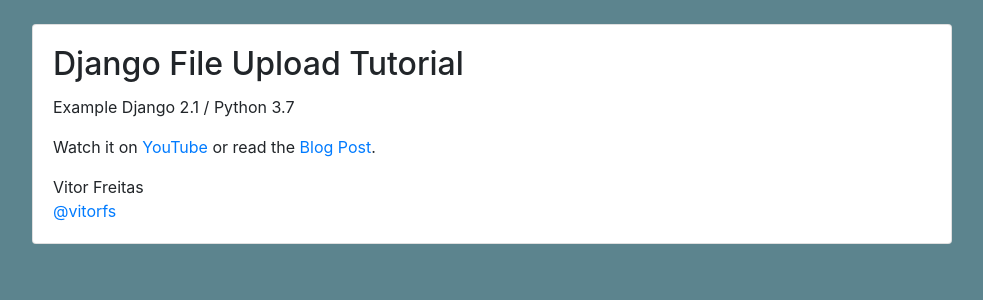
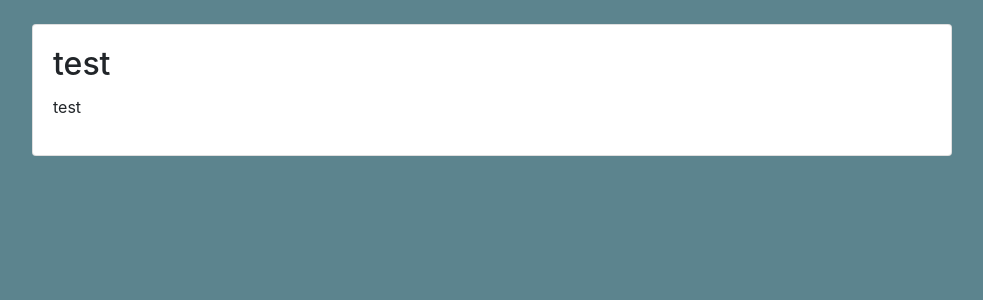
Before and after one commit to ojaskittur/404_NOT_FOUND, a Django app: page / in a window 1280 px wide. Shown: the part 56-356 px from the top of the page, without its empty margins (148-1131 px from the left). Run offline with Django 3.2, Linux system fonts and the light colour scheme; parts of the project's set-up code (start-up, migrations or seed data) failed here and were passed over; some libraries are stand-ins or nearby versions.

Commit message:
Update home.html

```diff
--- a/django-upload-example/mysite/templates/home.html
+++ b/django-upload-example/mysite/templates/home.html
@@ -1,14 +1,11 @@
 {% extends 'base.html' %}
 
 {% block content %}
-  <h2 class="card-title">Django File Upload Tutorial</h2>
-  <p class="card-text">Example Django 2.1 / Python 3.7</p>
+  <h2 class="card-title">test</h2>
+  <p class="card-text">test</p>
+
   <p class="card-text">
-    Watch it on <a href="https://www.youtube.com/playlist?list=PLLxk3TkuAYnpm24Ma1XenNeq1oxxRcYFT">YouTube</a> or
-    read the <a href="https://simpleisbetterthancomplex.com/tutorial/2016/08/01/how-to-upload-files-with-django.html">Blog Post</a>.
-  </p>
-  <p class="card-text">
-    Vitor Freitas<br>
-    <a href="https://twitter.com/vitorfs">@vitorfs</a>
+
+    <a href="https://github.com/ojaskittur/404_NOT_FOUND"></a>
   </p>
 {% endblock %}
```
